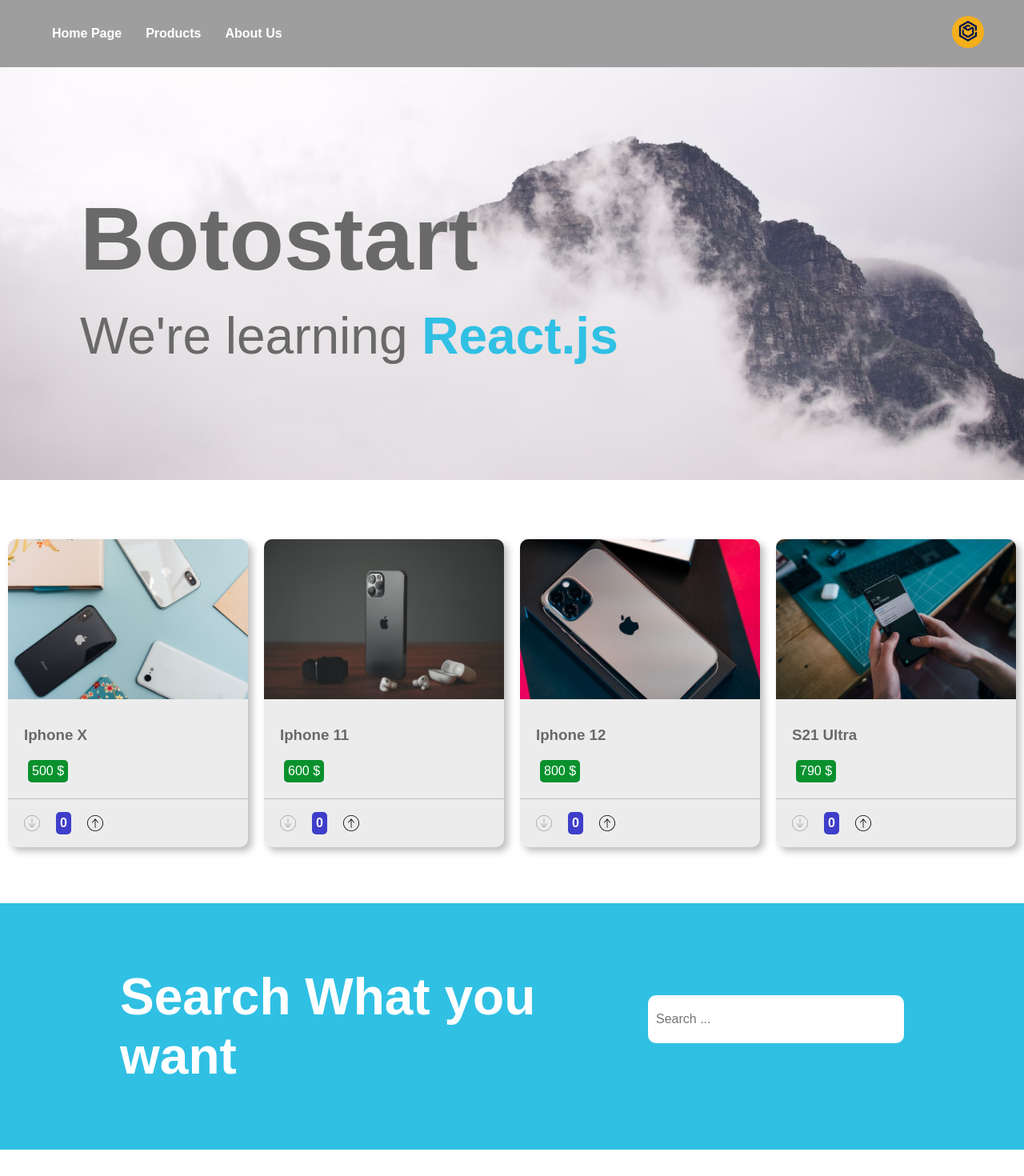
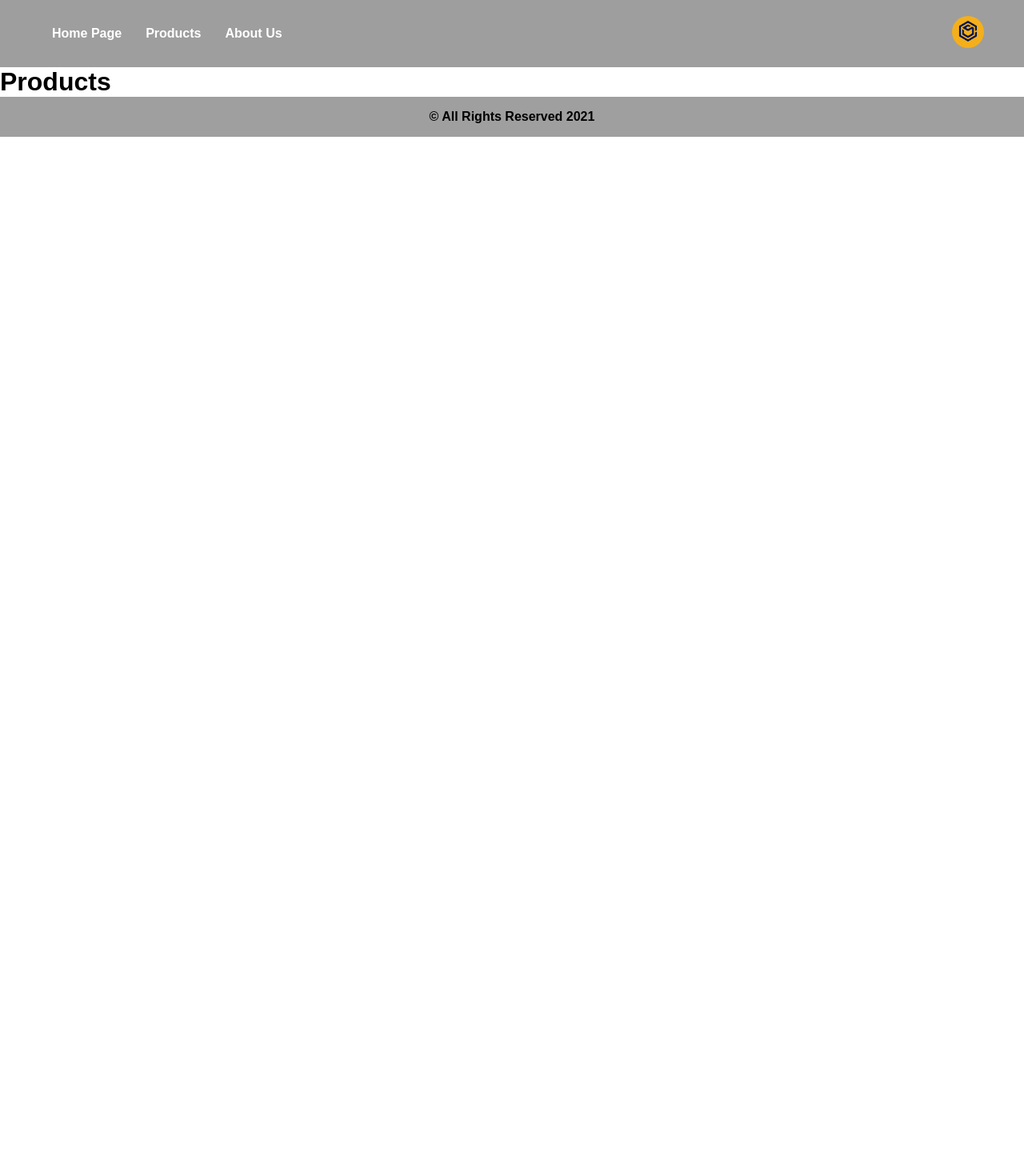
Before and after one commit to masoudhra/WebsitProject, a React (Create React App) app: page /products in a window 1280 px wide. Shown: the top 1470 px of the page at 80% size. After the commit the page ends 800 px from the top, so only its background shows below. Built offline with nearby package versions, Linux system fonts and the light colour scheme.

Commit message:
create some component and change website to SPA mode

```diff
--- a/package.json
+++ b/package.json
@@ -6,8 +6,10 @@
     "@testing-library/jest-dom": "^5.16.5",
     "@testing-library/react": "^13.4.0",
     "@testing-library/user-event": "^13.5.0",
+    "axios": "^1.3.4",
     "react": "^18.2.0",
     "react-dom": "^18.2.0",
+    "react-router-dom": "^5.2.0",
     "react-scripts": "5.0.1",
     "web-vitals": "^2.1.4"
   },
--- a/src/App.js
+++ b/src/App.js
@@ -1,10 +1,9 @@
 import React, {Component} from "react";
+import { Route, Switch } from "react-router-dom";
 
 import Navbar from "./components/Navbar";
-import Banner from "./components/Banner";
-import Cards from "./components/Cards";
-import Search from "./components/Search";
-import Logos  from "./components/Logos";
+import Landing from "./components/Landing";
+import Products from "./components/Products";
 import Footer from "./components/Footer";
 
 class App extends Component {
@@ -12,10 +11,11 @@
         return (
             <div>
                 <Navbar />
-                <Banner />
-                <Cards />
-                <Search />
-                <Logos />
+                <Switch>
+                    <Route path="/products" component={Products} />
+                    <Route path="/" component={Landing} />
+                </Switch>
+
                 <Footer />
             </div>
         )
--- /dev/null
+++ b/src/components/Landing.js
@@ -0,0 +1,20 @@
+import React, { Component } from 'react';
+import Banner from "./Banner";
+import Cards from "./Cards";
+import Search from "./Search";
+import Logos  from "./Logos";
+
+class Landing extends Component {
+    render() {
+        return (
+            <div>
+                <Banner />
+                <Cards />
+                <Search />
+                <Logos />
+            </div>
+        );
+    }
+}
+
+export default Landing;
--- a/src/components/Navbar.js
+++ b/src/components/Navbar.js
@@ -1,4 +1,5 @@
 import React from 'react';
+import { Link } from 'react-router-dom';
 
 import styles from "./Navbar.module.css";
 import logo from "../images/Logo.png";
@@ -8,9 +9,9 @@
         <header className={styles.header}>
             <div className={styles.listContainer}>
                 <ul className={styles.list}>
-                    <li>Home Page</li>
-                    <li>Products</li>
-                    <li>About Us</li>
+                    <li> <Link to="/">Home Page</Link></li>
+                    <li> <Link to="/products">Products</Link></li>
+                    <li> <Link to="/">About Us</Link></li>
                 </ul>
             </div>
             <div className={styles.logo}>
--- a/src/components/Navbar.module.css
+++ b/src/components/Navbar.module.css
@@ -28,6 +28,11 @@
   font-weight: bold;
 }
 
-.list li:hover {
+.list li a{
+  color: #fff;
+  text-decoration: none;
+}
+
+.list li a:hover {
   color: #b4b4b4;
 }
--- /dev/null
+++ b/src/components/Products.js
@@ -0,0 +1,13 @@
+import React, { Component } from 'react';
+
+class Products extends Component {
+    render() {
+        return (
+            <div>
+                <h1>Products</h1>
+            </div>
+        );
+    }
+}
+
+export default Products;
--- a/src/index.js
+++ b/src/index.js
@@ -1,7 +1,10 @@
 import React from "react";
 import ReactDOM from "react-dom";
+import { BrowserRouter } from "react-router-dom"
 
 import App from "./App";
 import "./index.css";
 
-ReactDOM.render(<App />, document.getElementById("root"));
+ReactDOM.render(<BrowserRouter>
+        <App />
+    </BrowserRouter>, document.getElementById("root"));
```
Also changed, not shown: 1 other file (tests, documents, lock files or other folders).
